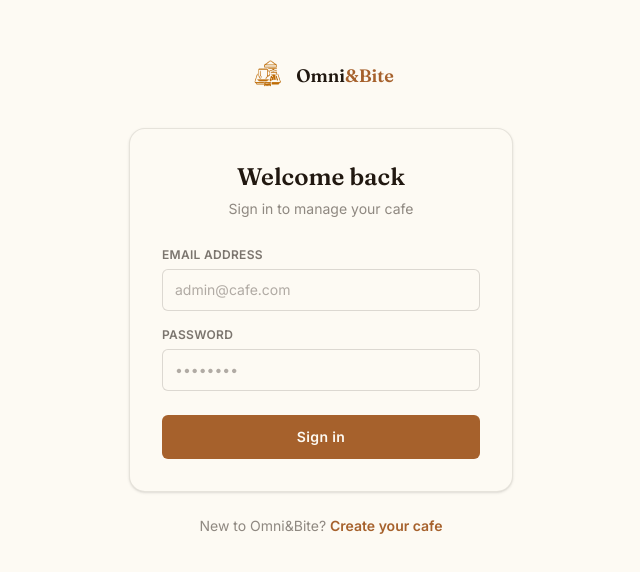
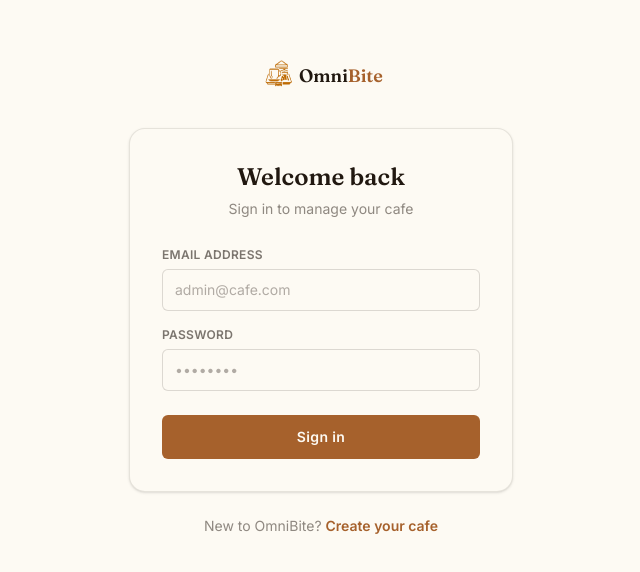
Before and after one commit to Navratan8949/Cafe_Management_System, a Next.js app in the folder frontend/: page /login in a window 1280 px wide. Shown: the part 104-676 px from the top of the page, without its empty margins (319-959 px from the left). Built offline with nearby package versions, Linux system fonts and the light colour scheme.

Commit message:
remove and in name

```diff
--- a/frontend/app/login/page.jsx
+++ b/frontend/app/login/page.jsx
@@ -48,12 +48,12 @@ export default function LoginPage() {
   return (
     <div className="min-h-screen flex items-center justify-center bg-crema-50 p-4">
       <div className="w-full max-w-sm">
-        <Link href="/" className="flex items-center justify-center gap-2 mb-8">
+        <Link href="/" className="flex items-center justify-center gap-0 mb-8">
           <div className="rounded-md">
-            <img src={"./images/logo.png"} alt="omnibite" className="w-10 h-10" />
+            <img src="/images/logo.png" alt="Coffee" className="w-10 h-10" />
           </div>
           <span className="text-lg font-display font-semibold text-espresso-900">
-            Omni<span className="text-primary-600">&amp;Bite</span>
+            Omni<span className="text-primary-600">Bite</span>
           </span>
         </Link>
 
@@ -92,7 +92,7 @@ export default function LoginPage() {
         </div>
 
         <p className="text-center text-sm text-espresso-900/50 mt-6">
-          New to Omni&amp;Bite? <Link href="/register" className="text-primary-600 font-semibold hover:underline">Create your cafe</Link>
+          New to OmniBite? <Link href="/register" className="text-primary-600 font-semibold hover:underline">Create your cafe</Link>
         </p>
       </div>
     </div>
--- a/frontend/app/manager/layout.jsx
+++ b/frontend/app/manager/layout.jsx
@@ -42,7 +42,7 @@ export default function ManagerLayout({ children }) {
           <div className="h-16 flex items-center px-6 gap-0 border-b border-crema-50/10">
             {/* <Coffee className="w-5 h-5 text-primary-400" /> */}
             <img src="/images/logo.png" alt="Coffee" className="w-10 h-10" />
-            <span className="text-base font-display font-semibold text-crema-50">Omni&amp;Bite</span>
+            <span className="text-base font-display font-semibold text-crema-50">OmniBite</span>
           </div>
           <nav className="flex-1 py-4 flex flex-row overflow-x-auto md:flex-col gap-1 px-3">
             {navLinks.map((link) => {
--- a/frontend/app/page.tsx
+++ b/frontend/app/page.tsx
@@ -16,7 +16,7 @@ export default function LandingPage() {
               <img src="/images/logo.png" alt="Coffee" className="w-10 h-10" />
             </div>
             <span className="text-lg font-display font-semibold tracking-tight text-crema-50">
-              Omni<span className="text-primary-400">&amp;Bite</span>
+              Omni<span className="text-primary-400">Bite</span>
             </span>
           </div>
           <div className="flex items-center gap-3">
@@ -120,9 +120,9 @@ export default function LandingPage() {
       <footer className="bg-espresso-950 py-10">
         <div className="max-w-6xl mx-auto px-4 sm:px-6 lg:px-8 flex flex-col md:flex-row justify-between items-center gap-4">
           <div className="flex items-center gap-0">
-            <img src={"./images/logo.png"} alt="omnibite" className="w-10 h-10" />
+            <img src="/images/logo.png" alt="Coffee" className="w-10 h-10" />
             <span className="text-base font-display font-semibold text-crema-50">
-              Omni<span className="text-primary-400">&amp;Bite</span>
+              Omni<span className="text-primary-400">Bite</span>
             </span>
           </div>
           <p className="text-crema-200/40 text-sm font-mono">
--- a/frontend/app/register/page.jsx
+++ b/frontend/app/register/page.jsx
@@ -52,12 +52,12 @@ export default function RegisterPage() {
   return (
     <div className="min-h-screen flex items-center justify-center bg-crema-50 p-4 py-12">
       <div className="w-full max-w-xl">
-        <Link href="/" className="flex items-center justify-center gap-2 mb-8">
-          <div className=" rounded-md">
-            <img src={"./images/logo.png"} alt="omnibite" className="w-10 h-10" />
+        <Link href="/" className="flex items-center justify-center gap-0 mb-8">
+          <div className="rounded-md">
+            <img src="/images/logo.png" alt="Coffee" className="w-10 h-10" />
           </div>
           <span className="text-lg font-display font-semibold text-espresso-900">
-            Omni<span className="text-primary-600">&amp;Bite</span>
+            Omni<span className="text-primary-600">Bite</span>
           </span>
         </Link>
 
```
